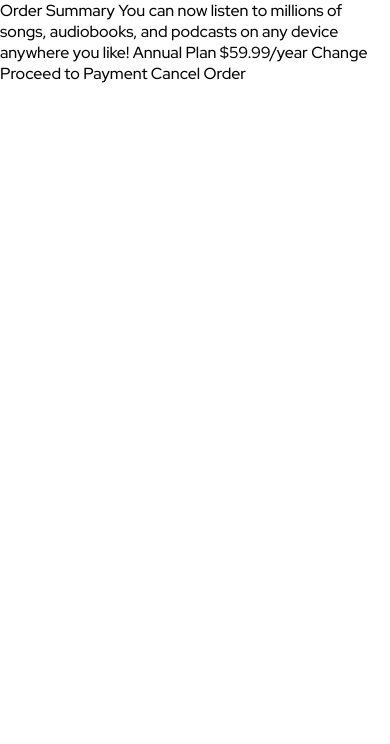
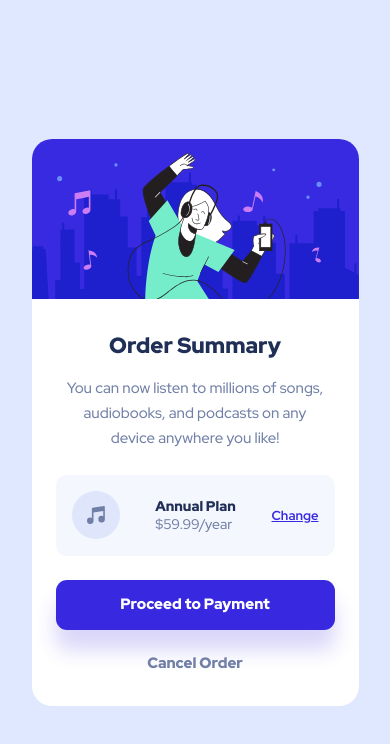
Before and after one commit to trekab/order-summary-component, a plain HTML site: page index.html in a window 390 px wide. Drawn offline with Linux system fonts and the light colour scheme.

Commit message:
Add styling for small screens

```diff
--- a/index.html
+++ b/index.html
@@ -1,26 +1,35 @@
 <!DOCTYPE html>
 <html lang="en">
   <head>
-  <meta charset="UTF-8">
-  <meta name="viewport" content="width=device-width, initial-scale=1.0"> <!-- displays site properly based on user's device -->
-
-  <link rel="icon" type="image/png" sizes="32x32" href="./images/favicon-32x32.png">
-  <link rel="stylesheet" href="./main.css">
-  <title>Frontend Mentor | Order summary card</title>
+    <meta charset="UTF-8" />
+    <meta name="viewport" content="width=device-width, initial-scale=1.0" />
+    <link
+      rel="icon"
+      type="image/png"
+      sizes="32x32"
+      href="./images/favicon-32x32.png"
+    />
+    <link rel="stylesheet" href="./main.css" />
+    <title>Order summary card</title>
   </head>
   <body>
-
-  Order Summary
-
+    <main class="card">
+      <div class="hero"></div>
+      <h1>Order Summary</h1>
+      <p class="card-description">
         You can now listen to millions of songs, audiobooks, and podcasts on any
         device anywhere you like!
-
-  Annual Plan
-  $59.99/year
-
-  Change
-
-  Proceed to Payment
-  Cancel Order
+      </p>
+      <div class="subscription">
+        <img src="./images/icon-music.svg" alt="itunes" />
+        <div>
+          <div class="subscription-name">Annual Plan</div>
+          <div class="subscription-period">$59.99/year</div>
+        </div>
+        <a href="#">Change</a>
+      </div>
+      <button>Proceed to Payment</button>
+      <a href="#" class="cancel">Cancel Order</a>
+    </main>
   </body>
 </html>
--- a/main.css
+++ b/main.css
@@ -14,3 +14,104 @@
   padding: 0;
   box-sizing: border-box;
 }
+
+body {
+  display: flex;
+  justify-content: center;
+  align-items: center;
+  height: 100vh;
+  background-color: var(--pale-blue);
+}
+
+.card {
+  width: 327px;
+  height: 567px;
+  background-color: white;
+  border-radius: 20px;
+  display: flex;
+  flex-direction: column;
+  align-items: center;
+}
+
+.hero {
+  background-image: url("./images/illustration-hero.svg");
+  background-repeat: no-repeat;
+  background-position: center;
+  background-size: contain;
+  height: 160px;
+  width: 100%;
+  border-radius: 20px 20px 0 0;
+}
+
+.card h1 {
+  margin: 16px 32px;
+  margin-top: 32px;
+  font-weight: 900;
+  color: var(--dark-blue);
+  font-size: 22px;
+  line-height: 29.11px;
+}
+
+.card-description {
+  font-weight: 500;
+  color: var(--desaturated-blue);
+  font-size: 15px;
+  line-height: 25px;
+  width: 263px;
+  text-align: center;
+}
+
+.subscription {
+  margin: 24px;
+  padding: 16px;
+  display: flex;
+  justify-content: space-between;
+  align-items: center;
+  width: 279px;
+  height: 81px;
+  background-color: var(--very-pale-blue);
+  border-radius: 11px;
+}
+
+.subscription-name {
+  font-weight: 900;
+  font-size: 14px;
+  line-height: 18.52px;
+  color: var(--dark-blue);
+}
+
+.subscription-period {
+  font-weight: 500;
+  font-size: 14px;
+  line-height: 18.52px;
+  color: var(--desaturated-blue);
+}
+
+.subscription a {
+  color: var(--bright-blue);
+  font-weight: 700;
+  font-size: 13px;
+  line-height: 17.2px;
+}
+
+.card button {
+  background-color: var(--bright-blue);
+  border: none;
+  color: white;
+  width: 279px;
+  height: 50px;
+  border-radius: 11px;
+  box-shadow: 0px 20px 20px rgba(56, 42, 225, 0.190291);
+  margin-bottom: 24px;
+  font-weight: 900;
+  font-size: 15px;
+  line-height: 19.85px;
+}
+
+.card .cancel {
+  font-weight: 900;
+  color: var(--desaturated-blue);
+  text-decoration: none;
+  font-size: 15px;
+  line-height: 19.85px;
+}
```
Lines whose indentation alone changed are shown as unchanged.
